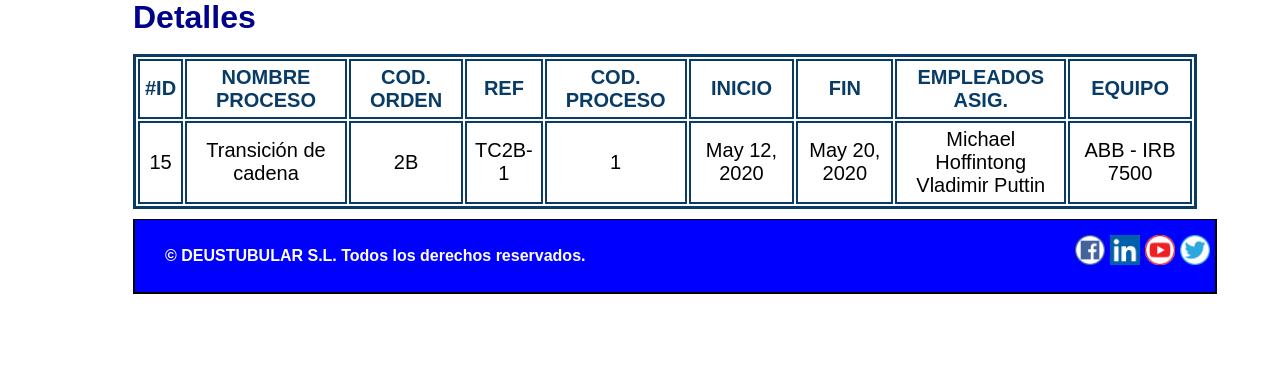
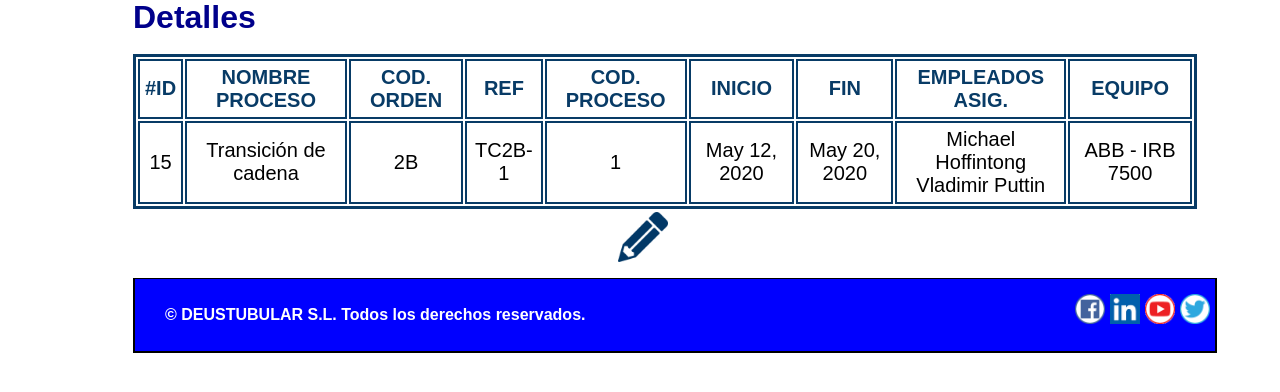
Before and after one commit to aritzgari/IW-EQUIPO10-E2, a Django app: page /operario/proceso/15 in a window 1280 px wide. Shown: the part 131-523 px from the top of the page. Run offline with Django 3.2, Linux system fonts and the light colour scheme; data comes from the database, SQL or seed files in the repository; both versions use the stored data as it was after the commit.

Commit message:
Estan los iconos update y delete a la misma altura
Pero hay que poner que el operario pueda

```diff
--- a/Gestion_de_la_produccion/appGestion_de_la_produccion/static/stylesheet.css
+++ b/Gestion_de_la_produccion/appGestion_de_la_produccion/static/stylesheet.css
@@ -209,8 +209,11 @@ footer{
 }
 .eliminar{
     margin-top:20px;
-    margin-left:10px;
+    margin-right:485px;
+    float:right;
 }
-.updates{
-    margin-left:20px;
+.imagenmodificar{
+    margin-left:485px;
+    margin-top:3px;
+
 }
--- a/Gestion_de_la_produccion/appGestion_de_la_produccion/templates/detalleempleado.html
+++ b/Gestion_de_la_produccion/appGestion_de_la_produccion/templates/detalleempleado.html
@@ -36,7 +36,7 @@
 <form action="{%url 'updateempleado' %}" method="POST">
     {% csrf_token %}
     <input type="hidden" name="idEmpleado" value="{{Datos.id}}">
-    <input type="image"  title="Modificar empleado de la lista"
+    <input type="image"  class="imagenmodificar"  title="Modificar empleado de la lista"
         src="/static/Imagenes/editar.png" width="50" height="50" value="Update">
 </form>
 {% endblock %}
--- a/Gestion_de_la_produccion/appGestion_de_la_produccion/templates/detalleequipo.html
+++ b/Gestion_de_la_produccion/appGestion_de_la_produccion/templates/detalleequipo.html
@@ -35,8 +35,8 @@
 <form action="{%url 'updateequipo' %}" method="POST">
     {% csrf_token %}
     <input type="hidden" name="idEquipo" value="{{Datos.id}}">
-    <input type="image" title="Modificar equipo de la lista"
-        src="/static/Imagenes/editar.png" width="50" height="50" value="Eliminar">
+    <input type="image" class="imagenmodificar"  title="Modificar equipo de la lista"
+        src="/static/Imagenes/editar.png" width="50" height="50" value="Update">
 </form>
 
 {% endblock %}
--- a/Gestion_de_la_produccion/appGestion_de_la_produccion/templates/detalleproceso.html
+++ b/Gestion_de_la_produccion/appGestion_de_la_produccion/templates/detalleproceso.html
@@ -43,7 +43,8 @@
 <form action="{%url 'updateproceso' %}" method="POST">
     {% csrf_token %}
     <input type="hidden" name="idProceso" value="{{Datos.id}}">
-    <input type="image" title="Modificar proceso de la lista"
-        src="/static/Imagenes/editar.png" width="50" height="50" value="Eliminar">
+    <input type="image" class="imagenmodificar" title="Modificar proceso de la lista"
+        src="/static/Imagenes/editar.png" width="50" height="50" value="Update">
 </form>
+
 {% endblock %}
--- a/Gestion_de_la_produccion/appGestion_de_la_produccion/templates/detalleprocesooperario.html
+++ b/Gestion_de_la_produccion/appGestion_de_la_produccion/templates/detalleprocesooperario.html
@@ -29,7 +29,12 @@
             {{ea.nombre}} {{ea.apellido}} </br>
             {% endfor %}</td>
         <td>{{ Datos.equipo.marca }} - {{ Datos.equipo.modelo }}</td>
-
     </tr>
 </table>
+<form action="{%url 'updateprocesooperario' %}" method="POST">
+    {% csrf_token %}
+    <input type="hidden" name="idProceso" value="{{Datos.id}}">
+    <input type="image" class="imagenmodificar" title="Modificar proceso de la lista"
+        src="/static/Imagenes/editar.png" width="50" height="50" value="Update">
+</form>
 {% endblock %}
--- a/Gestion_de_la_produccion/appGestion_de_la_produccion/urls.py
+++ b/Gestion_de_la_produccion/appGestion_de_la_produccion/urls.py
@@ -17,6 +17,8 @@ urlpatterns = [
     path ('responsable/equipo/<int:equipo_id>', views.detalle_equipo, name="detalleequipo"),#Url de detalles de equipo, desde aqui se puede ir a eliminar y updatear
     path ('responsable/proceso/<int:proceso_id>', views.detalle_proceso, name="detalleproceso"),#Url de detalles de proceso, desde aqui se puede ir a eliminar y updatear
     path ('operario/proceso/<int:proceso_id>', views.detalle_procesooperario, name="detalleprocesooperario"),#Url de detalles de proceso, se puede ir a modificar inicio y fin
+    path('operario/proceso/update', views.updateprocesooperario, name='updateprocesooperario'),
+    path ('operario/post_proceso_update_operario/',views.post_proceso_form_update_operario, name='postprocesoformupdateoperario'),
     path ('operario/',views.operario, name='operario'),#Url inicial de operarios
     path ('responsable/empleadoform/',views.show_empleado_form, name='empleadoform'),
     path ('responsable/post_empleado/',views.post_empleado_form, name='postempleadoform'),
--- a/Gestion_de_la_produccion/appGestion_de_la_produccion/views.py
+++ b/Gestion_de_la_produccion/appGestion_de_la_produccion/views.py
@@ -231,3 +231,20 @@ def post_proceso_form_update(request):
         procesoupdate.equipo=(Equipo.objects.get(pk=request.POST["equipo"]))
         procesoupdate.save()
         return render(request, "Guardadocorrectamente.html")
+
+#Updatear el proceso desde operario
+def updateprocesooperario(request):
+    procesoid = int(request.POST['idProceso'])
+    proceso= Proceso.objects.get(pk=procesoid)
+    context={"Datos":proceso}
+    return render(request, "updateprocesooperario.html", context)
+
+#Formulario de update de procesos desde operario
+def post_proceso_form_update_operario(request):
+    form = procesoform(request.POST)
+    if form.is_valid():
+        procesoupdate = Proceso.objects.get(pk=request.POST["idProceso"])
+        procesoupdate.inicio = request.POST['inicio']
+        procesoupdate.fin = request.POST['fin']
+        procesoupdate.save()
+        return render(request, "Guardadocorrectamente.html")
```
Also changed, not shown: Gestion_de_la_produccion/appGestion_de_la_produccion/templates/updateprocesooperario.html (added, +15 -0 lines), Gestion_de_la_produccion/db.sqlite3.
